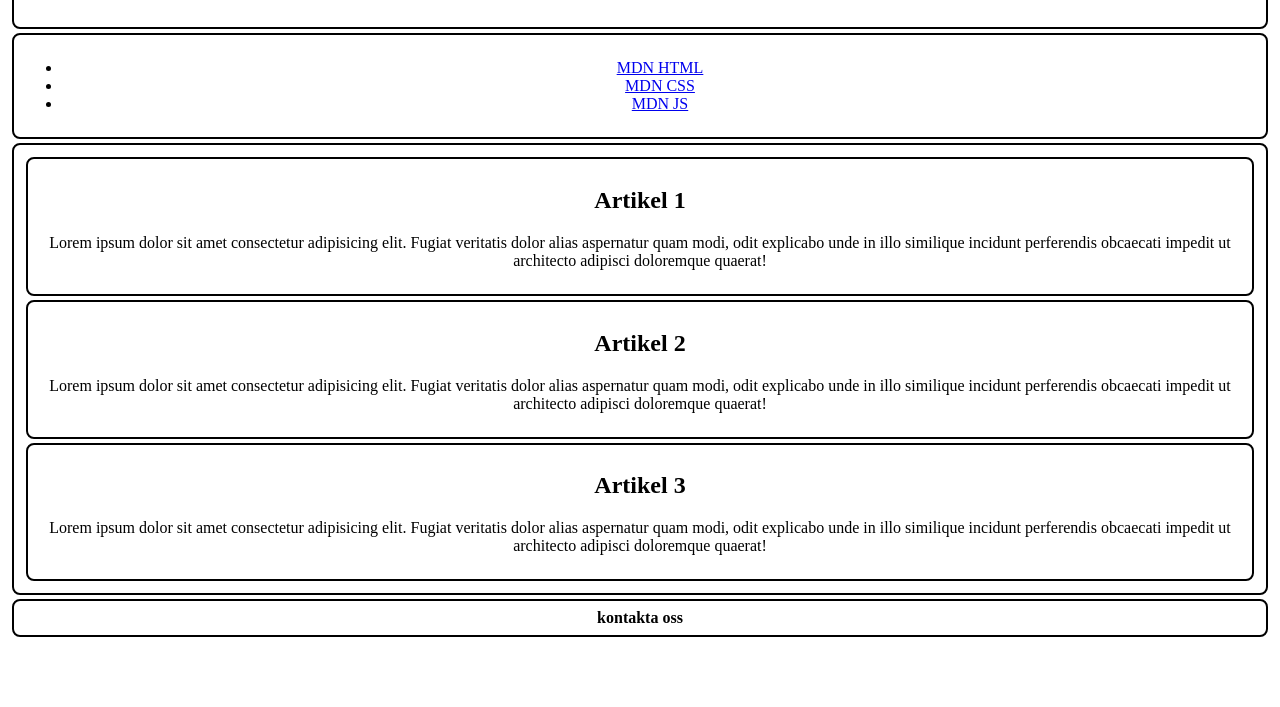
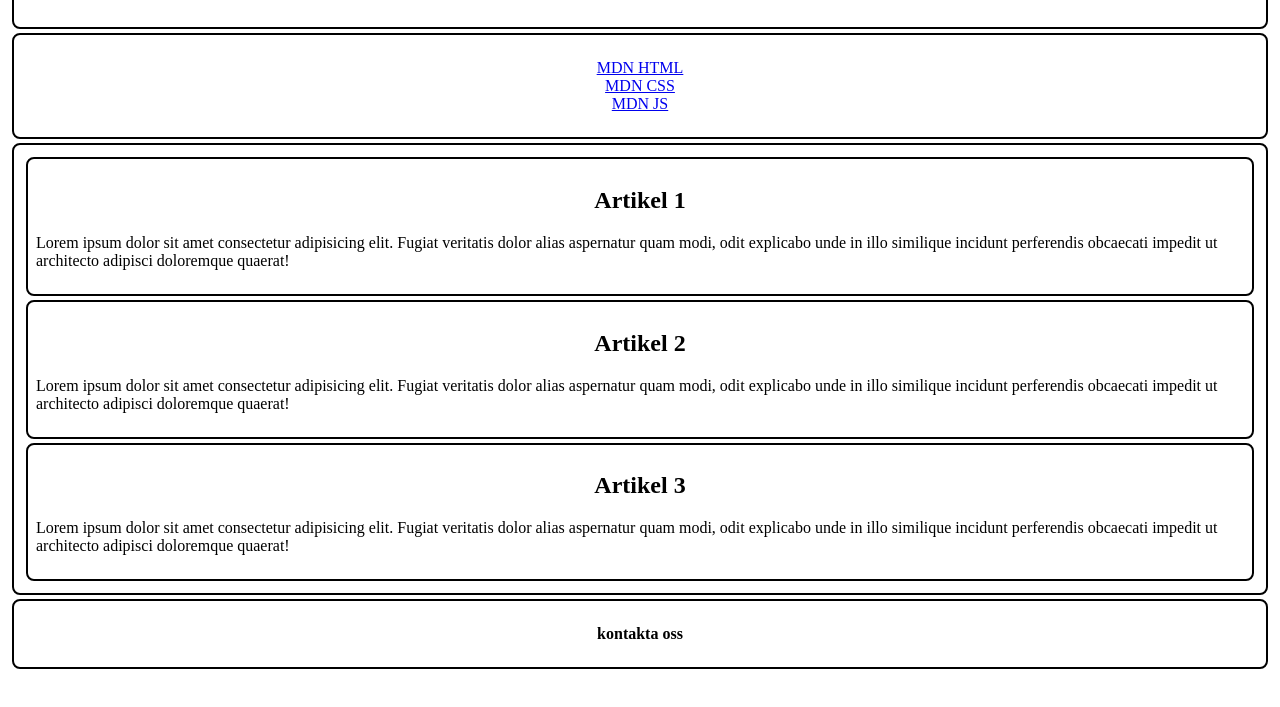
Before and after one commit to Te22e-Hammar-Theodore/Lektion-9-Uppgift-1, a plain HTML site: page index.html in a window 1280 px wide. Shown: the part 79-786 px from the top of the page. Drawn offline with Linux system fonts and the light colour scheme.

Commit message:
nav ul, p, footer

```diff
--- a/style.css
+++ b/style.css
@@ -16,3 +16,17 @@ footer {
   border: black solid 2px;
   border-radius: 0.5rem;
 }
+
+nav ul {
+  list-style: none;
+
+  padding: 0;
+}
+
+p {
+  text-align: left;
+}
+
+footer {
+  padding: 1.5rem 0;
+}
```
